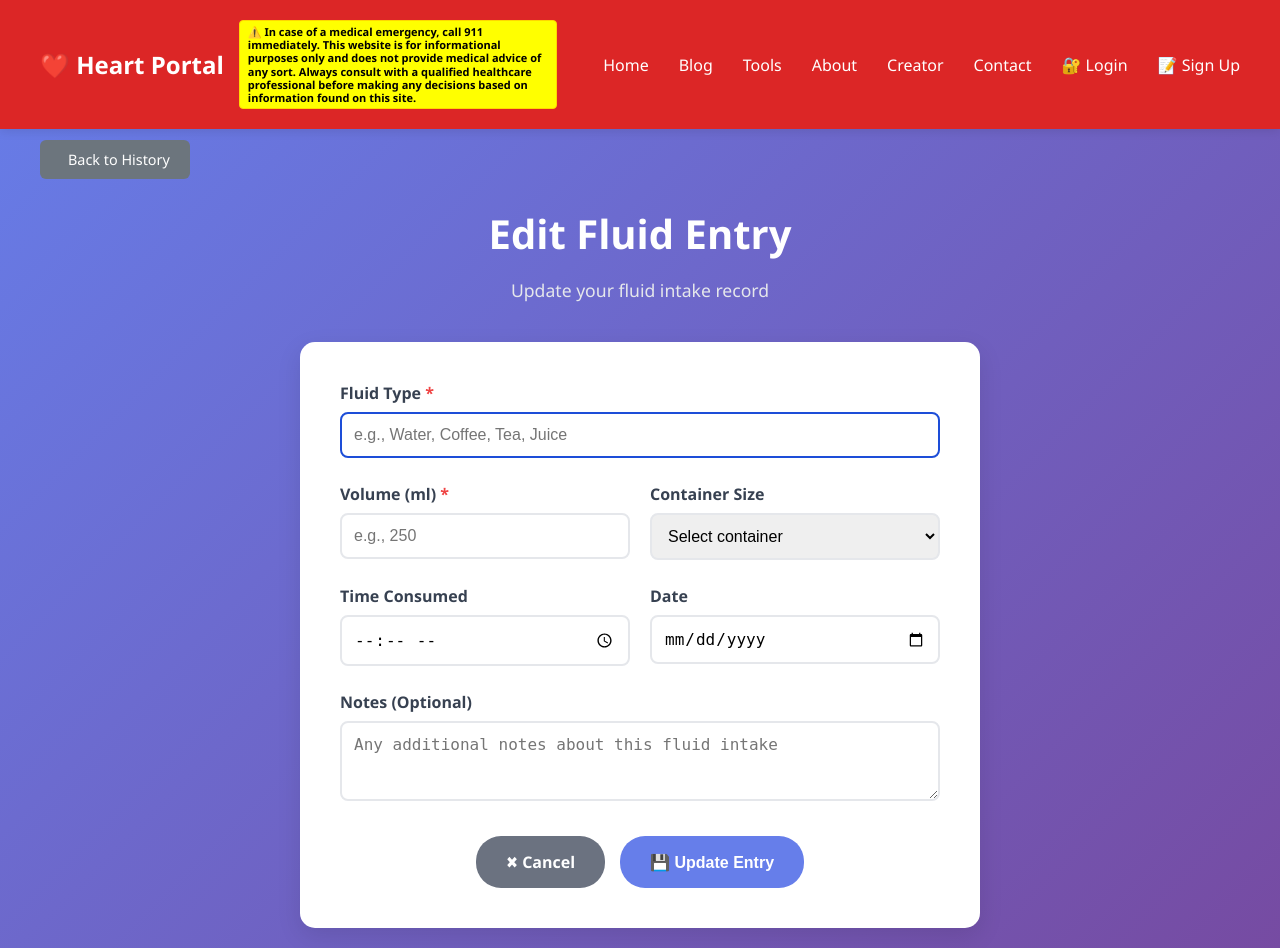
After one commit to rwreynolds/Heart-Portal-Main, a Flask app: template Fluid-Tracker/templates/edit_entry.html in a window 1280 px wide. The commit adds this page. Run offline with Flask 3, Linux system fonts and the light colour scheme; the template is opened without the code that fills it, so the values that code supplies are empty; some libraries are stand-ins or nearby versions.

Commit message:
Add edit and delete functionality to Fluid Tracker
- Add get_entry_by_id() function to database.py
- Update update_entry() to accept all parameters including date
- Add edit_entry route with validation and authentication
- Update delete_entry route with authentication and proper redirects
- Create edit_entry.html template with pre-populated form
- Update history.html with edit/delete action buttons
- Fix field names in history.html (beverage_name, beverage_type, time_of_day)
- Add CSS for action buttons (blue edit, red delete)
- Use get_fluid_url() for all redirects to avoid 404 errors

```diff
--- a/Fluid-Tracker/app.py
+++ b/Fluid-Tracker/app.py
@@ -147,6 +147,59 @@ def add_entry():
                          foodbase_url=get_foodbase_url(),
                          sodium_url=get_sodium_url())
 
+@app.route('/edit_entry/<int:entry_id>', methods=['GET', 'POST'])
+def edit_entry(entry_id):
+    """Edit an existing fluid entry - requires login"""
+    current_user = get_current_user()
+    if not current_user:
+        main_app_url = get_main_app_url()
+        return redirect(f"{main_app_url}/login?next={request.url}")
+
+    if request.method == 'POST':
+        data = request.form
+        entry_date = data.get('date', get_current_date().isoformat())
+
+        # Validate volume
+        try:
+            volume_ml = float(data.get('volume_ml', 0))
+            if volume_ml < 0 or volume_ml > 10000:
+                flash('Volume must be between 0-10000 ml', 'error')
+                return redirect(f"{get_fluid_url()}/edit_entry/{entry_id}")
+        except ValueError:
+            flash('Invalid volume value', 'error')
+            return redirect(f"{get_fluid_url()}/edit_entry/{entry_id}")
+
+        success = db.update_entry(
+            entry_id=entry_id,
+            date=entry_date,
+            beverage_name=data.get('fluid_type'),
+            volume_ml=volume_ml,
+            beverage_type=data.get('container_size', ''),
+            time_of_day=data.get('time_consumed'),
+            notes=data.get('notes', '')
+        )
+
+        if success:
+            flash('Fluid entry updated successfully!', 'success')
+            return redirect(f"{get_fluid_url()}/history")
+        else:
+            flash('Error updating entry', 'error')
+            return redirect(f"{get_fluid_url()}/edit_entry/{entry_id}")
+
+    # GET request - show form with existing data
+    entry = db.get_entry_by_id(entry_id)
+    if not entry:
+        flash('Entry not found', 'error')
+        return redirect(f"{get_fluid_url()}/history")
+
+    return render_template('edit_entry.html',
+                         entry=entry,
+                         main_app_url=get_main_app_url(),
+                         blog_url=get_blog_url(),
+                         nutrition_url=get_nutrition_url(),
+                         foodbase_url=get_foodbase_url(),
+                         sodium_url=get_sodium_url())
+
 @app.route('/history')
 def history():
     """View fluid intake history - requires login"""
@@ -233,11 +286,21 @@ def api_daily_intake(target_date):
     })
 
 @app.route('/delete_entry/<int:entry_id>', methods=['POST'])
-def delete_entry(entry_id):
-    """Delete a fluid entry"""
-    db.delete_entry(entry_id)
-    flash('Entry deleted successfully!', 'success')
-    return redirect('./')
+def delete_entry_route(entry_id):
+    """Delete a fluid entry - requires login"""
+    current_user = get_current_user()
+    if not current_user:
+        main_app_url = get_main_app_url()
+        return redirect(f"{main_app_url}/login?next={request.url}")
+
+    success = db.delete_entry(entry_id)
+
+    if success:
+        flash('Fluid entry deleted successfully!', 'success')
+    else:
+        flash('Error deleting entry', 'error')
+
+    return redirect(f"{get_fluid_url()}/history")
 
 # Redirect routes for inter-component navigation
 @app.route('/redirect/nutrition')
--- /dev/null
+++ b/Fluid-Tracker/templates/edit_entry.html
@@ -0,0 +1,263 @@
+{% extends "base.html" %}
+
+{% block title %}Edit Fluid Entry - Heart Portal{% endblock %}
+
+{% block additional_css %}
+<style>
+.main-content {
+    padding: 40px 0;
+}
+.back-button-container {
+    margin-bottom: 20px;
+    position: relative;
+    z-index: 10;
+}
+.btn-back {
+    background-color: #6c757d !important;
+    color: white !important;
+    padding: 10px 20px;
+    border: none;
+    border-radius: 6px;
+    text-decoration: none;
+    font-weight: 500;
+    font-size: 0.9rem;
+    transition: background-color 0.3s;
+    display: inline-flex !important;
+    align-items: center;
+    gap: 8px;
+    position: relative;
+    z-index: 10;
+}
+.btn-back:hover {
+    background-color: #5a6268 !important;
+    color: white !important;
+    text-decoration: none;
+}
+.btn-back i {
+    font-size: 0.8rem;
+}
+.page-header {
+    text-align: center;
+    margin-bottom: 40px;
+}
+
+.page-header h1 {
+    color: white;
+    font-size: 2.5rem;
+    margin-bottom: 10px;
+}
+
+.page-header p {
+    color: #e5e7eb;
+    font-size: 1.1rem;
+}
+
+.form-card {
+    background: white;
+    border-radius: 15px;
+    padding: 40px;
+    box-shadow: 0 8px 25px rgba(0,0,0,0.1);
+    max-width: 600px;
+    margin: 0 auto;
+}
+
+.form-group {
+    margin-bottom: 25px;
+}
+
+.form-group label {
+    display: block;
+    margin-bottom: 8px;
+    font-weight: bold;
+    color: #374151;
+}
+
+.form-group input,
+.form-group select,
+.form-group textarea {
+    width: 100%;
+    padding: 12px;
+    border: 2px solid #e5e7eb;
+    border-radius: 8px;
+    font-size: 16px;
+    transition: border-color 0.3s ease;
+    box-sizing: border-box;
+}
+
+.form-group input:focus,
+.form-group select:focus,
+.form-group textarea:focus {
+    outline: none;
+    border-color: #1d4ed8;
+}
+
+.form-group textarea {
+    height: 80px;
+    resize: vertical;
+}
+
+.form-grid {
+    display: grid;
+    grid-template-columns: 1fr 1fr;
+    gap: 20px;
+}
+
+.btn {
+    padding: 15px 30px;
+    border: none;
+    border-radius: 25px;
+    text-decoration: none;
+    font-weight: bold;
+    font-size: 16px;
+    transition: all 0.3s ease;
+    cursor: pointer;
+    display: inline-block;
+    text-align: center;
+}
+
+.btn-primary {
+    background: #667eea;
+    color: white;
+}
+
+.btn-primary:hover {
+    background: #5a67d8;
+}
+
+.btn-secondary {
+    background: #6b7280;
+    color: white;
+}
+
+.btn-secondary:hover {
+    background: #4b5563;
+}
+
+.form-actions {
+    display: flex;
+    gap: 15px;
+    justify-content: center;
+    margin-top: 30px;
+}
+
+.required {
+    color: #ef4444;
+}
+
+@media (max-width: 768px) {
+    .form-grid {
+        grid-template-columns: 1fr;
+    }
+    .form-actions {
+        flex-direction: column;
+    }
+}
+</style>
+{% endblock %}
+
+{% block content %}
+<div class="main-container" style="padding-top: 60px;">
+    <!-- Back Button -->
+    <div class="back-button-container">
+        <a href="{{ get_fluid_url() }}/history" class="btn-back">
+            <i class="fas fa-arrow-left"></i> Back to History
+        </a>
+    </div>
+
+    <!-- Page Header -->
+    <div class="page-header">
+        <h1>Edit Fluid Entry</h1>
+        <p>Update your fluid intake record</p>
+    </div>
+
+    <!-- Entry Form -->
+    <div class="form-card">
+        <form method="POST" action="{{ get_fluid_url() }}/edit_entry/{{ entry.id }}">
+            <div class="form-group">
+                <label for="fluid_type">Fluid Type <span class="required">*</span></label>
+                <input type="text" id="fluid_type" name="fluid_type" required
+                       value="{{ entry.beverage_name or '' }}"
+                       placeholder="e.g., Water, Coffee, Tea, Juice">
+            </div>
+
+            <div class="form-grid">
+                <div class="form-group">
+                    <label for="volume_ml">Volume (ml) <span class="required">*</span></label>
+                    <input type="number" id="volume_ml" name="volume_ml" required min="0"
+                           value="{{ entry.volume_ml or '' }}"
+                           placeholder="e.g., 250">
+                </div>
+
+                <div class="form-group">
+                    <label for="container_size">Container Size</label>
+                    <select id="container_size" name="container_size">
+                        <option value="">Select container</option>
+                        <option value="Small glass (150ml)" {% if entry.beverage_type == 'Small glass (150ml)' %}selected{% endif %}>Small glass (150ml)</option>
+                        <option value="Medium glass (250ml)" {% if entry.beverage_type == 'Medium glass (250ml)' %}selected{% endif %}>Medium glass (250ml)</option>
+                        <option value="Large glass (350ml)" {% if entry.beverage_type == 'Large glass (350ml)' %}selected{% endif %}>Large glass (350ml)</option>
+                        <option value="Coffee cup (200ml)" {% if entry.beverage_type == 'Coffee cup (200ml)' %}selected{% endif %}>Coffee cup (200ml)</option>
+                        <option value="Mug (300ml)" {% if entry.beverage_type == 'Mug (300ml)' %}selected{% endif %}>Mug (300ml)</option>
+                        <option value="Water bottle (500ml)" {% if entry.beverage_type == 'Water bottle (500ml)' %}selected{% endif %}>Water bottle (500ml)</option>
+                        <option value="Large bottle (1000ml)" {% if entry.beverage_type == 'Large bottle (1000ml)' %}selected{% endif %}>Large bottle (1000ml)</option>
+                        <option value="Bowl (250ml)" {% if entry.beverage_type == 'Bowl (250ml)' %}selected{% endif %}>Bowl (250ml)</option>
+                        <option value="Custom" {% if entry.beverage_type == 'Custom' %}selected{% endif %}>Custom</option>
+                    </select>
+                </div>
+            </div>
+
+            <div class="form-grid">
+                <div class="form-group">
+                    <label for="time_consumed">Time Consumed</label>
+                    <input type="time" id="time_consumed" name="time_consumed"
+                           value="{{ entry.time_of_day or '' }}">
+                </div>
+
+                <div class="form-group">
+                    <label for="date">Date</label>
+                    <input type="date" id="date" name="date" value="{{ entry.date or '' }}">
+                </div>
+            </div>
+
+            <div class="form-group">
+                <label for="notes">Notes (Optional)</label>
+                <textarea id="notes" name="notes"
+                          placeholder="Any additional notes about this fluid intake">{{ entry.notes or '' }}</textarea>
+            </div>
+
+            <div class="form-actions">
+                <a href="{{ get_fluid_url() }}/history" class="btn btn-secondary">✖ Cancel</a>
+                <button type="submit" class="btn btn-primary">💾 Update Entry</button>
+            </div>
+        </form>
+    </div>
+</div>
+{% endblock %}
+
+{% block scripts %}
+<script>
+    // Auto-focus on fluid type field
+    document.getElementById('fluid_type').focus();
+
+    // Auto-fill volume based on container size
+    document.getElementById('container_size').addEventListener('change', function() {
+        const volumeField = document.getElementById('volume_ml');
+        const containerSize = this.value;
+
+        if (containerSize.includes('150ml')) {
+            volumeField.value = '150';
+        } else if (containerSize.includes('250ml')) {
+            volumeField.value = '250';
+        } else if (containerSize.includes('350ml')) {
+            volumeField.value = '350';
+        } else if (containerSize.includes('200ml')) {
+            volumeField.value = '200';
+        } else if (containerSize.includes('300ml')) {
+            volumeField.value = '300';
+        } else if (containerSize.includes('500ml')) {
+            volumeField.value = '500';
+        } else if (containerSize.includes('1000ml')) {
+            volumeField.value = '1000';
+        }
+    });
+</script>
+{% endblock %}
```
Also changed, not shown: Fluid-Tracker/database.py (+32 -31 lines), Fluid-Tracker/templates/history.html (+55 -3 lines).
